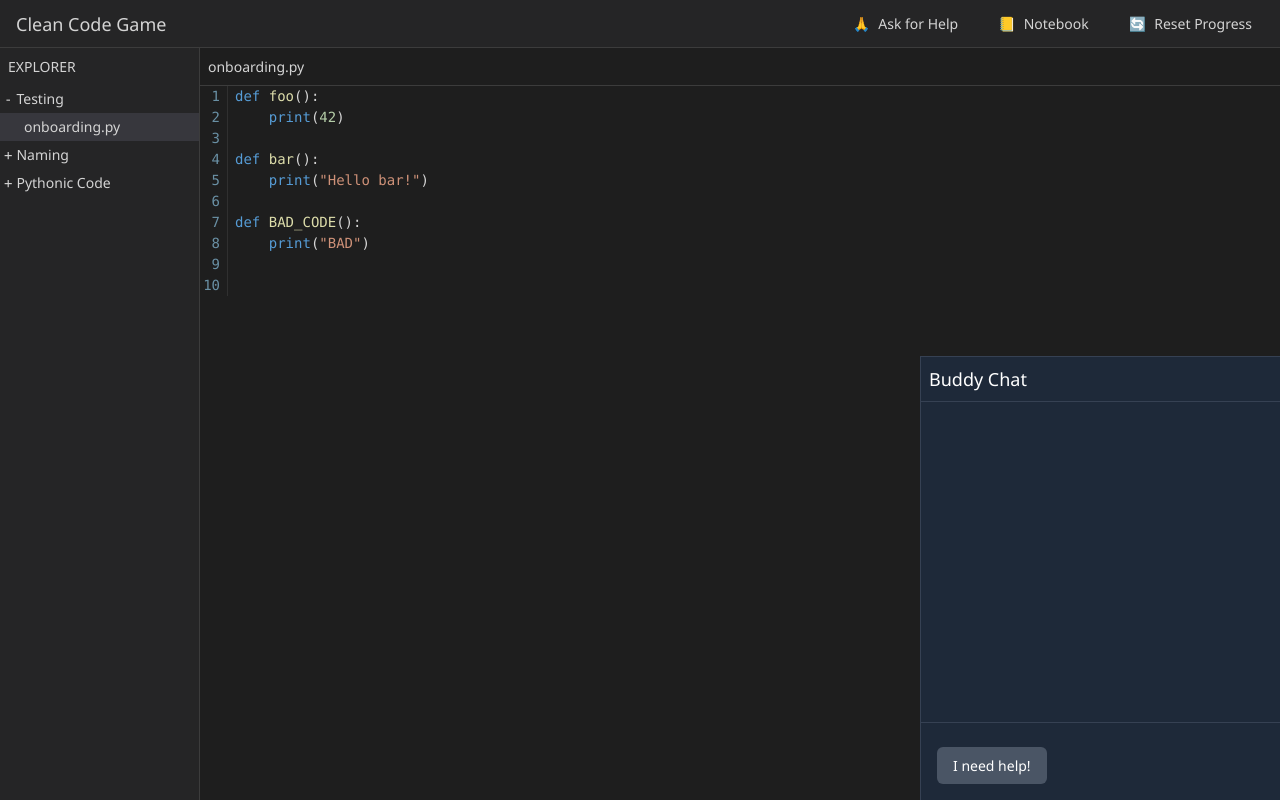
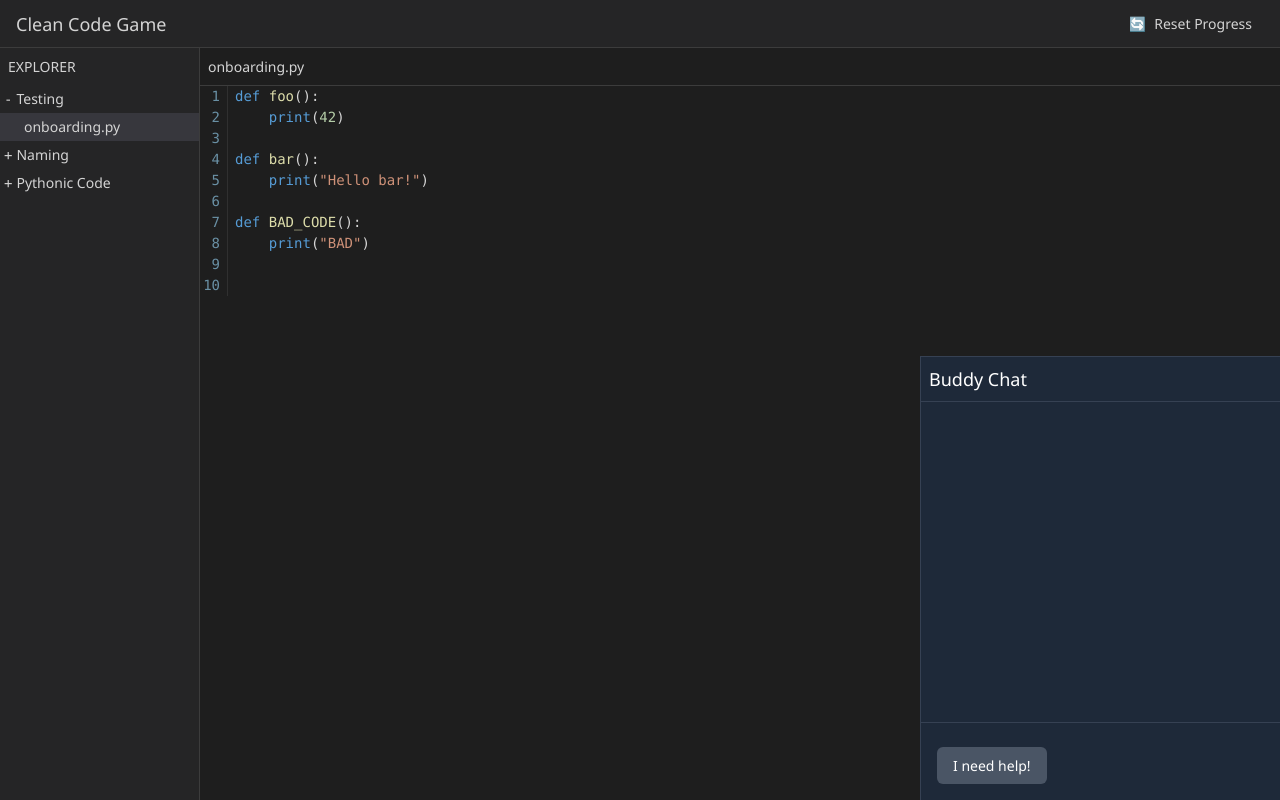
Before and after one commit to cleanpygame/cleanpygame, a React (Vite) app in the folder web/: page / in a window 1280 px wide. Built offline with nearby package versions, Linux system fonts and the light colour scheme.

Commit message:
"Added ✅ for completed levels, muted notebook button, doubled Buddy's typing speed, and embraced one-dark theme. Productivity: leveled up!"

```diff
--- a/web/src/components/BuddyChatMessage.tsx
+++ b/web/src/components/BuddyChatMessage.tsx
@@ -47,9 +47,9 @@ function BuddyChatMessage({message, isNew = false}: BuddyChatMessageProps): Reac
             if (currentIndex < messageText.length) {
                 // Use substring instead of concatenating individual characters
                 // This ensures we don't miss any characters due to async state updates
-                const newText = messageText.substring(0, currentIndex + 1);
+                const newText = messageText.substring(0, Math.min(messageText.length, currentIndex + 1));
                 setDisplayedText(newText);
-                currentIndex++;
+                currentIndex += 2;
             } else {
                 clearInterval(typingInterval);
                 setIsTypingComplete(true);
--- a/web/src/components/CodeView.tsx
+++ b/web/src/components/CodeView.tsx
@@ -123,7 +123,7 @@ export function CodeView({
     }
 
     // Determine which theme to use
-    const theme = isFinished ? themes.dracula : themes.vsDark;
+    const theme = isFinished ? themes.oneDark : themes.vsDark;
 
     return (
         <Highlight code={visibleCode} theme={theme} language="python">
--- a/web/src/components/LevelViewportContainer.tsx
+++ b/web/src/components/LevelViewportContainer.tsx
@@ -51,7 +51,7 @@ export function LevelViewportContainer(): React.ReactElement {
     return (
         <div className="flex-1 flex flex-col overflow-auto relative bg-[#1e1e1e]">
             <div className={`p-2 border-b border-[#3c3c3c]`}>
-                <h1 className="font-normal">{state.currentLevel.level.filename}</h1>
+                <h1 className="font-normal">{state.currentLevel.level.filename} {state.currentLevel.isFinished ? "✅" : ""}</h1>
             </div>
 
             <div className="flex flex-1 overflow-hidden relative">
--- a/web/src/components/TopBar.tsx
+++ b/web/src/components/TopBar.tsx
@@ -19,23 +19,14 @@ export function TopBar(): React.ReactElement {
             <div className="text-lg font-medium">Clean Code Game</div>
 
             <div className="flex gap-4">
-                <button
-                    onClick={() => dispatch({type: 'GET_HINT'})}
-                    className="px-3 py-1 flex items-center gap-2 rounded hover:bg-[#3c3c3c] transition-colors"
-                    title="Ask for Help"
-                >
-                    <span role="img" aria-label="help">🙏</span>
-                    <span>Ask for Help</span>
-                </button>
-
-                <button
-                    onClick={() => dispatch({type: 'TOGGLE_NOTEBOOK'})}
-                    className="px-3 py-1 flex items-center gap-2 rounded hover:bg-[#3c3c3c] transition-colors"
-                    title="Toggle Notebook"
-                >
-                    <span role="img" aria-label="notebook">📒</span>
-                    <span>Notebook</span>
-                </button>
+                {/*<button*/}
+                {/*    onClick={() => dispatch({type: 'TOGGLE_NOTEBOOK'})}*/}
+                {/*    className="px-3 py-1 flex items-center gap-2 rounded hover:bg-[#3c3c3c] transition-colors"*/}
+                {/*    title="Toggle Notebook"*/}
+                {/*>*/}
+                {/*    <span role="img" aria-label="notebook">📒</span>*/}
+                {/*    <span>Notebook</span>*/}
+                {/*</button>*/}
 
                 <button
                     onClick={() => dispatch({type: 'RESET_PROGRESS'})}
```
Also changed, not shown: 1 other file (tests, documents, lock files or other folders).
